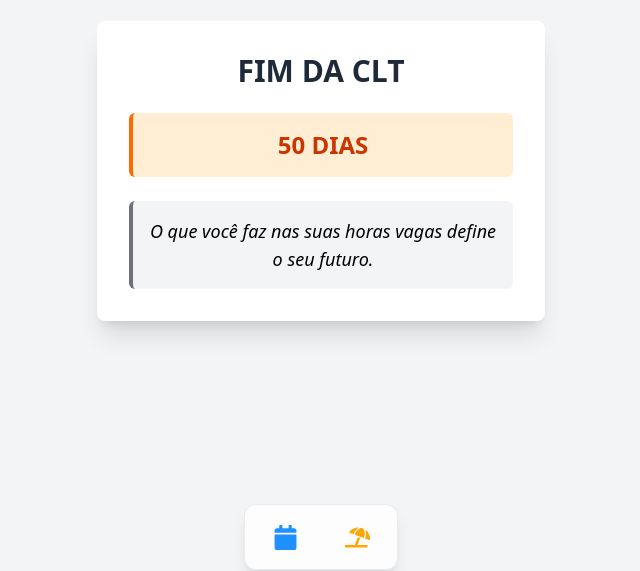
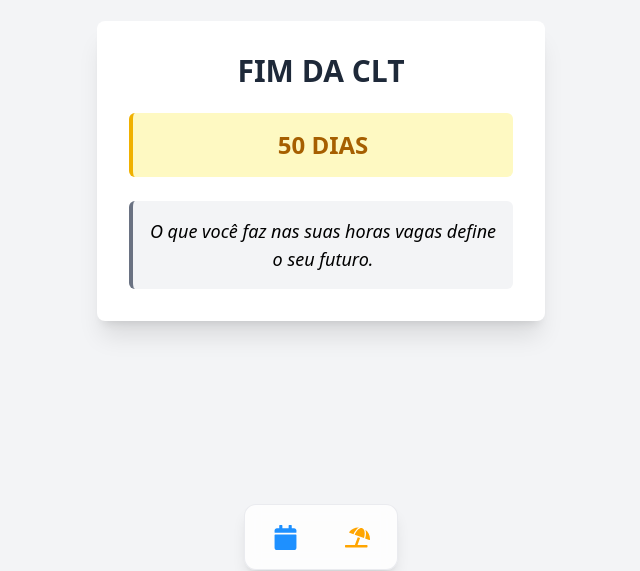
Before and after one commit to gbtrajano/TemporizadorSupply, a Next.js app: page / in a window 1280 px wide. Shown: the part 229-800 px from the top of the page, without its empty margins (319-959 px from the left). Built offline with nearby package versions, Linux system fonts and the light colour scheme.

Commit message:
update: main page color update

```diff
--- a/src/app/page.js
+++ b/src/app/page.js
@@ -172,7 +172,7 @@ export default function Home() {
       <div className="bg-white p-8 rounded-lg shadow-xl max-w-md w-[80%] text-center">
         <h1 className="text-3xl font-bold text-gray-800 mb-6">FIM DA CLT</h1>
         <div
-          className="bg-orange-100 border-l-4 border-orange-500 text-orange-700 p-4 rounded-md mb-6"
+          className="bg-yellow-100 border-l-4 border-yellow-500 text-yellow-700 p-4 rounded-md mb-6"
           role="alert"
         >
           <p className="font-bold text-2xl" id="businessDaysCount">
```
